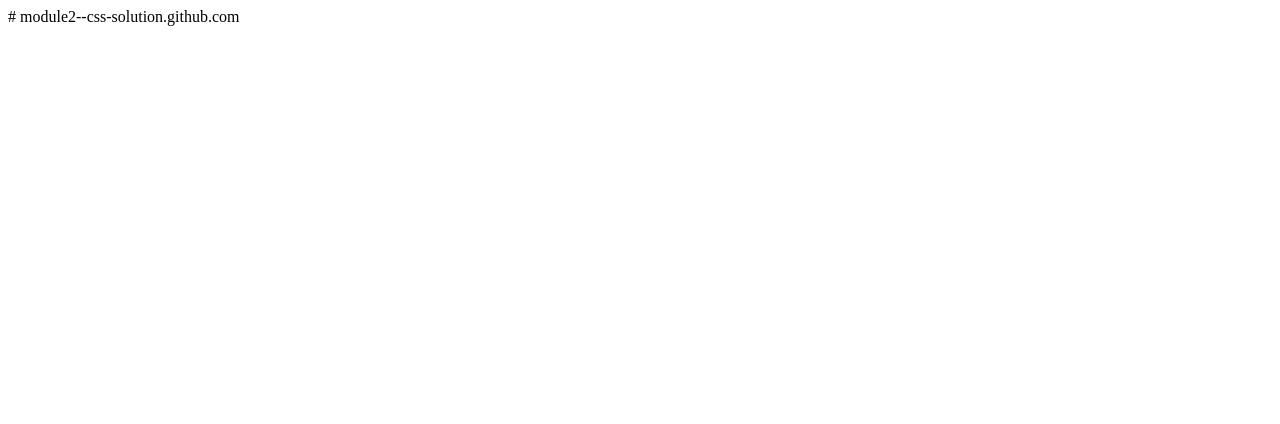
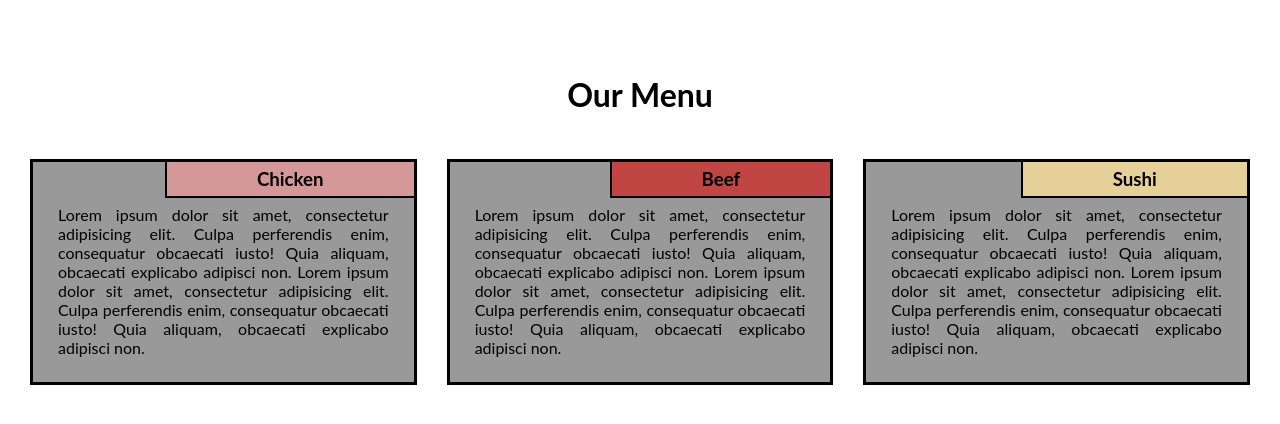
Before and after one commit to iamrajagopal/module2--css-solution, a plain HTML site: page index.html in a window 1280 px wide. Drawn offline with Linux system fonts and the light colour scheme.

Commit message:
Update index.html

```diff
--- a/index.html
+++ b/index.html
@@ -1 +1,48 @@
-# module2--css-solution.github.com
+<!DOCTYPE html>
+<html lang="en">
+<head>
+    <meta charset="UTF-8">
+    <meta http-equiv="X-UA-Compatible" content="IE=edge">
+    <meta name="viewport" content="width=device-width, initial-scale=1.0">
+    <title>Module</title>
+    <link rel="stylesheet" href="style_1.css">
+</head>
+<body>
+    <div class="container">
+        <div class="row">
+
+            <h1 class="menu-title">Our Menu</h1>
+            <div class="col-lg-4">
+                <div class="item">
+                    <div class="item-title" id="title-one">
+                        <h3>Chicken</h3>
+                    </div>
+                    <p>
+                        Lorem ipsum dolor sit amet, consectetur adipisicing elit. Culpa perferendis enim, consequatur obcaecati iusto! Quia aliquam, obcaecati explicabo adipisci non. Lorem ipsum dolor sit amet, consectetur adipisicing elit. Culpa perferendis enim, consequatur obcaecati iusto! Quia aliquam, obcaecati explicabo adipisci non.
+
+                    </p>
+                </div>
+            </div>
+            <div class="col-lg-4">
+                <div class="item">
+                    <div class="item-title" id="title-two">
+                        <h3>Beef</h3>
+                    </div>
+                    <p>
+                        Lorem ipsum dolor sit amet, consectetur adipisicing elit. Culpa perferendis enim, consequatur obcaecati iusto! Quia aliquam, obcaecati explicabo adipisci non. Lorem ipsum dolor sit amet, consectetur adipisicing elit. Culpa perferendis enim, consequatur obcaecati iusto! Quia aliquam, obcaecati explicabo adipisci non.
+
+                    </p>
+                </div>
+            </div>
+            <div class="col-lg-4 col-lg-tablet">
+                <div class="item">
+                 <div class="item-title" id="title-three">
+                  <h3>Sushi</h3>
+                </div>
+                <p>
+                  Lorem ipsum dolor sit amet, consectetur adipisicing elit. Culpa perferendis enim, consequatur obcaecati iusto! Quia aliquam, obcaecati explicabo adipisci non. Lorem ipsum dolor sit amet, consectetur adipisicing elit. Culpa perferendis enim, consequatur obcaecati iusto! Quia aliquam, obcaecati explicabo adipisci non.
+                </p>
+        </div>
+    </div>
+</body>
+</html>
```
